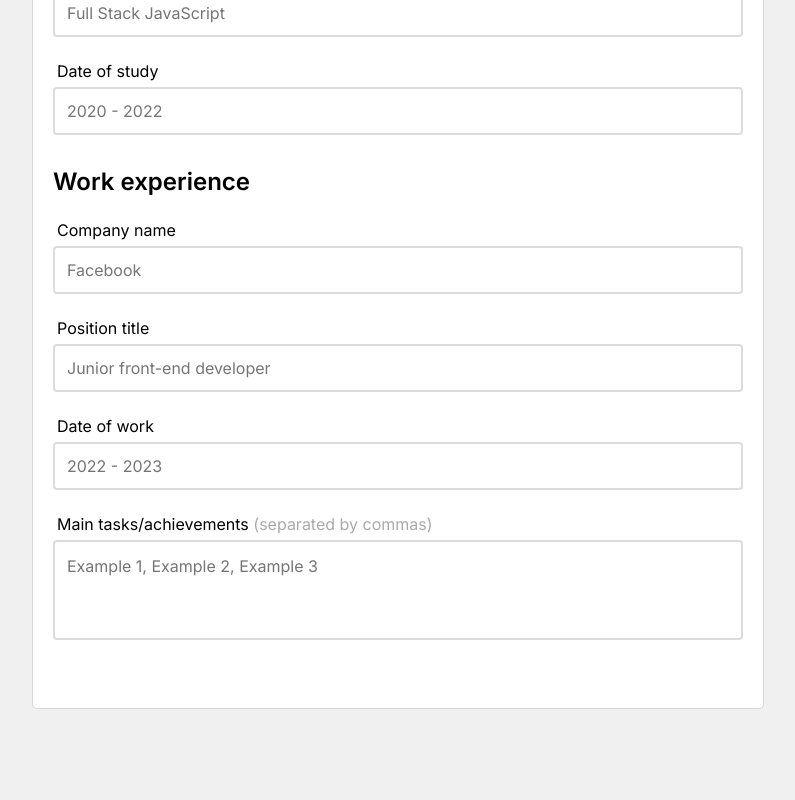
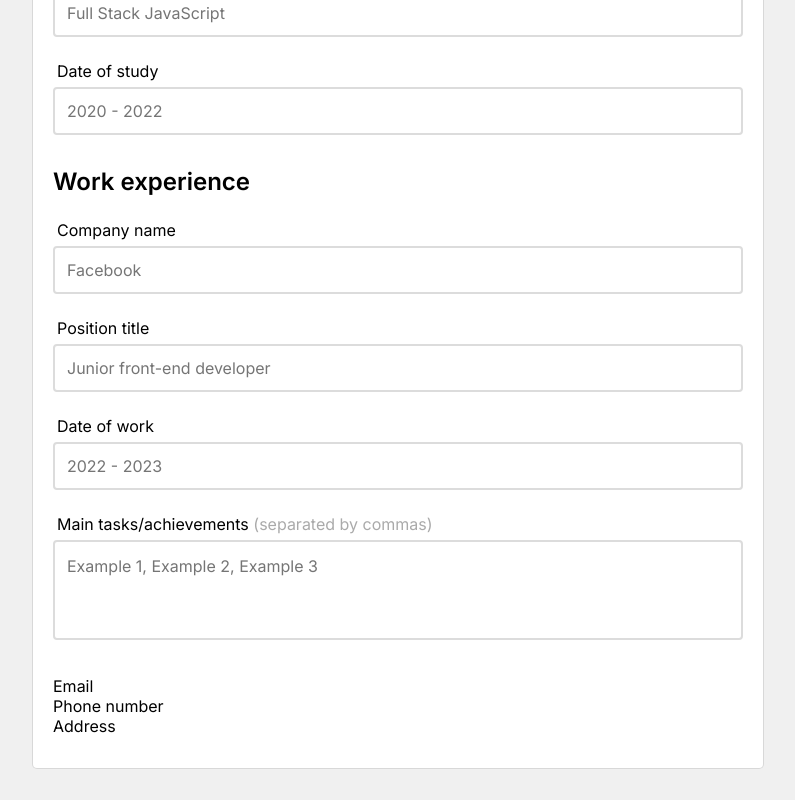
Before and after one commit to nelrnd/react-cv-application, a React (Create React App) app: page / in a window 1280 px wide. Shown: the part 791-1591 px from the top of the page, without its empty margins (242-1037 px from the left). Before the commit the page ends 1531 px from the top, so only its background shows below. Built offline with nearby package versions, Linux system fonts and the light colour scheme.

Commit message:
Create GeneralViewSection component

```diff
--- a/src/App.js
+++ b/src/App.js
@@ -2,6 +2,7 @@ import React, { Component } from 'react';
 import GeneralFormSection from './components/GeneralFormSection';
 import EducationFormSection from './components/EducationFormSection';
 import WorkFormSection from './components/WorkFormSection';
+import GeneralViewSection from './components/GeneralViewSection';
 
 class App extends Component {
   constructor(props) {
@@ -54,11 +55,8 @@ class App extends Component {
           data={this.state.work}
           handleChange={this.handleChange}
         />
-        <p>{this.state.general.fullName}</p>
-        <p>{this.state.general.jobTitle}</p>
-        <p>{this.state.general.email}</p>
-        <p>{this.state.general.phone}</p>
-        <p>{this.state.general.address}</p>
+
+        <GeneralViewSection data={this.state.general} />
       </div>
     );
   }
--- /dev/null
+++ b/src/components/GeneralViewSection.js
@@ -0,0 +1,24 @@
+import React, { Component } from 'react';
+
+class GeneralViewSection extends Component {
+  render() {
+    const { fullName, jobTitle, email, phone, address } = this.props.data;
+    return (
+      <div className="view-section">
+        <h1>{fullName}</h1>
+        <h2>{jobTitle}</h2>
+
+        <p className="label">Email</p>
+        <p>{email}</p>
+
+        <p className="label">Phone number</p>
+        <p>{phone}</p>
+
+        <p className="label">Address</p>
+        <p>{address}</p>
+      </div>
+    );
+  }
+}
+
+export default GeneralViewSection;
```
